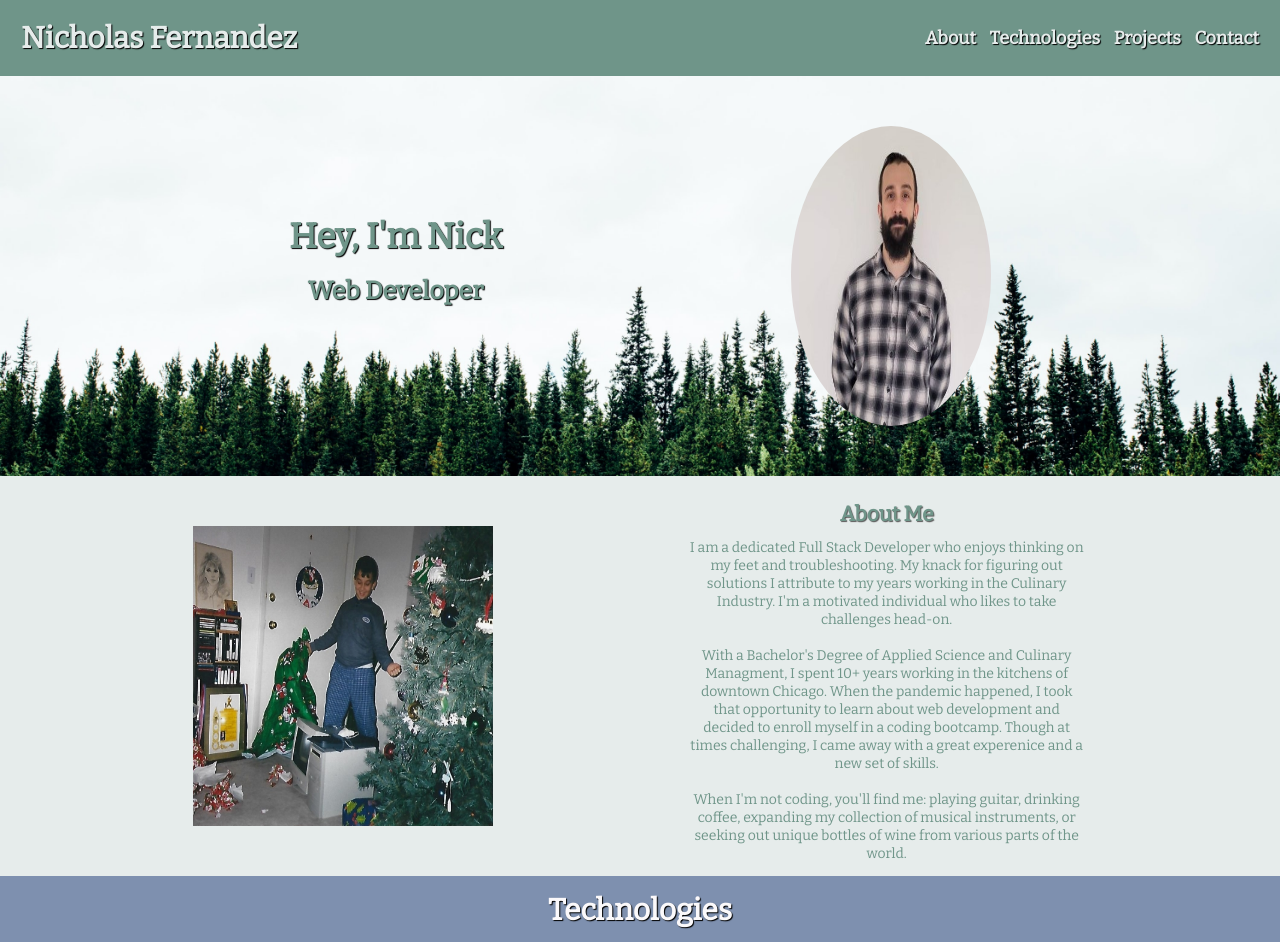
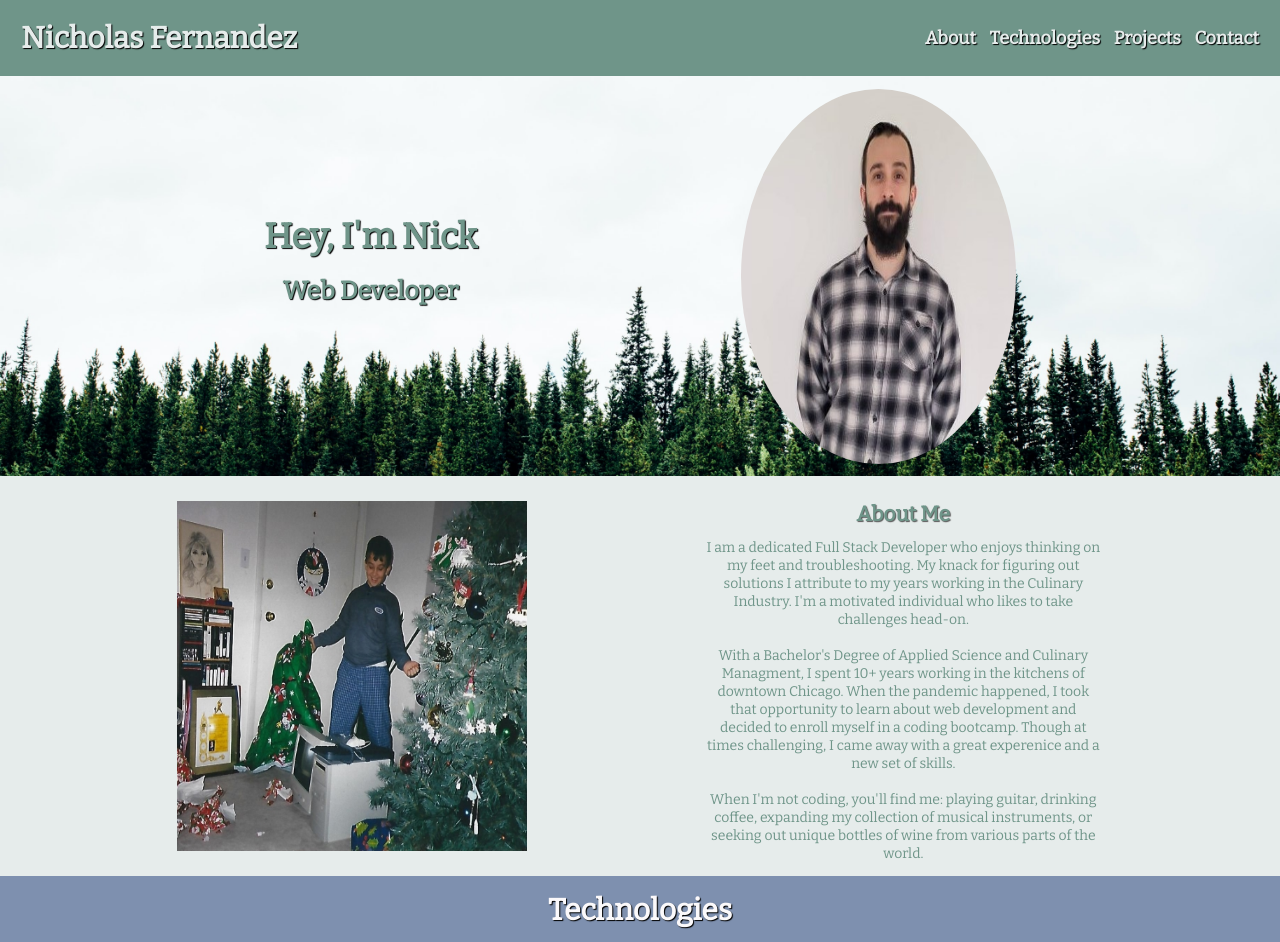
Before and after one commit to Nbfern90/portfolio, a React (Create React App) app: page / in a window 1280 px wide. Shown: the top 942 px of the page. Built offline with nearby package versions, Linux system fonts and the light colour scheme; the HTML template or start-up script is replaced by a standard one.

Commit message:
Resized Photo

```diff
--- a/src/index.css
+++ b/src/index.css
@@ -85,8 +85,8 @@ a{
 }
 
 .dash-container img{
-  width: 200px;
-  height: 300px;
+  width: 275px;
+  height: 375px;
   border-radius: 50%;
 }
 
@@ -120,8 +120,8 @@ a{
 }
 
 .about-container img{
-  width: 300px;
-  height: 300px;
+  width: 350px;
+  height: 350px;
 }
 
 .about-info {
```
Also changed, not shown: src/img/Mug - Copy.jpg (added).
